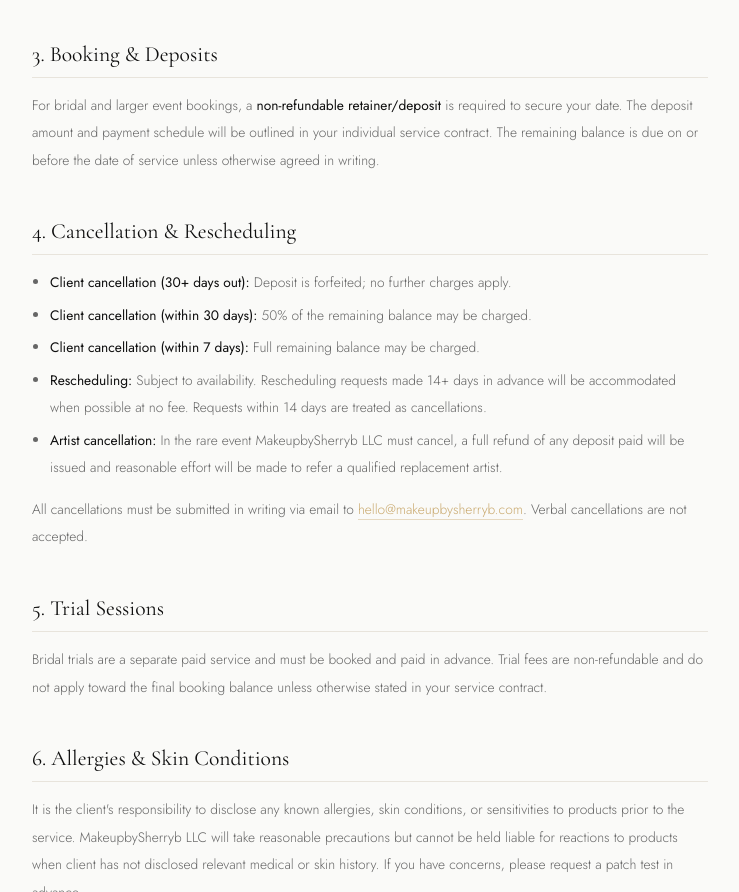
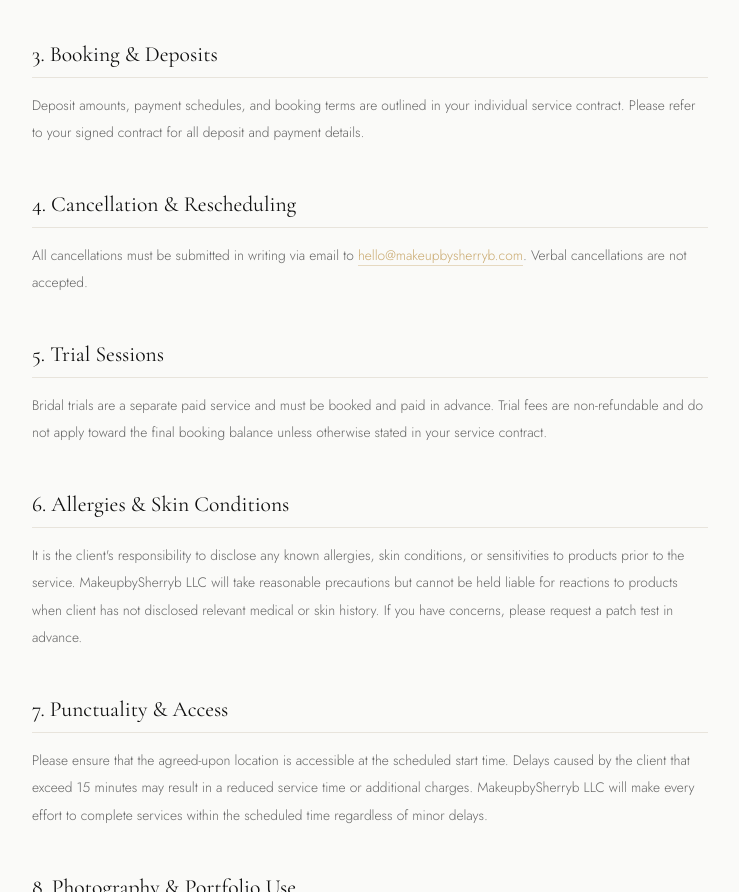
Before and after one commit to johnsmith994751151075-cloud/makeupbysherryb, a website: page terms.html in a window 1280 px wide. Shown: the part 849-1741 px from the top of the page, without its empty margins (270-1009 px from the left). Drawn offline with nearby package versions, Linux system fonts and the light colour scheme.

Commit message:
fix: simplify cancellation + booking/deposit sections per review

```diff
--- a/terms.html
+++ b/terms.html
@@ -84,16 +84,9 @@
     <p>We will respond to inquiries within 48 hours on business days. Availability is subject to change until a booking is confirmed.</p>
 
     <h2>3. Booking & Deposits</h2>
-    <p>For bridal and larger event bookings, a <strong>non-refundable retainer/deposit</strong> is required to secure your date. The deposit amount and payment schedule will be outlined in your individual service contract. The remaining balance is due on or before the date of service unless otherwise agreed in writing.</p>
+    <p>Deposit amounts, payment schedules, and booking terms are outlined in your individual service contract. Please refer to your signed contract for all deposit and payment details.</p>
 
     <h2>4. Cancellation & Rescheduling</h2>
-    <ul>
-      <li><strong>Client cancellation (30+ days out):</strong> Deposit is forfeited; no further charges apply.</li>
-      <li><strong>Client cancellation (within 30 days):</strong> 50% of the remaining balance may be charged.</li>
-      <li><strong>Client cancellation (within 7 days):</strong> Full remaining balance may be charged.</li>
-      <li><strong>Rescheduling:</strong> Subject to availability. Rescheduling requests made 14+ days in advance will be accommodated when possible at no fee. Requests within 14 days are treated as cancellations.</li>
-      <li><strong>Artist cancellation:</strong> In the rare event MakeupbySherryb LLC must cancel, a full refund of any deposit paid will be issued and reasonable effort will be made to refer a qualified replacement artist.</li>
-    </ul>
     <p>All cancellations must be submitted in writing via email to <a href="mailto:hello@makeupbysherryb.com" class="inline">hello@makeupbysherryb.com</a>. Verbal cancellations are not accepted.</p>
 
     <h2>5. Trial Sessions</h2>
```
